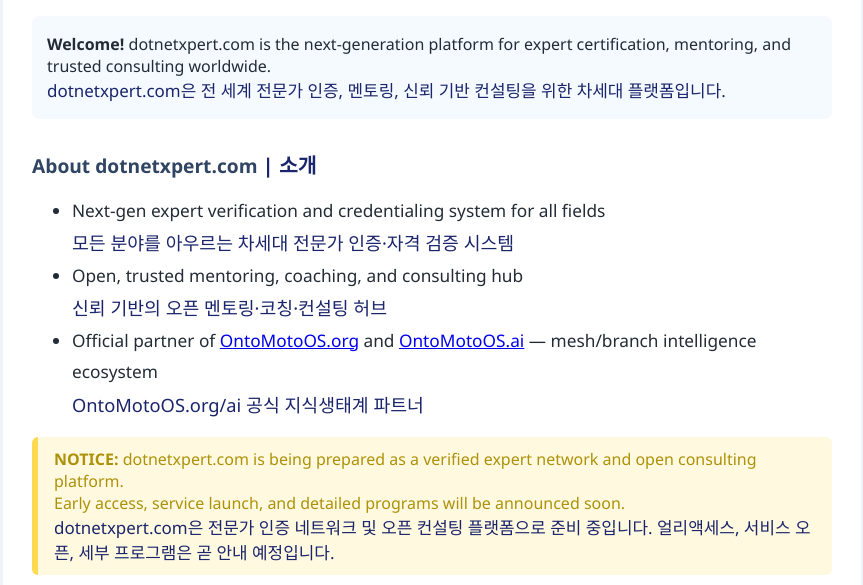
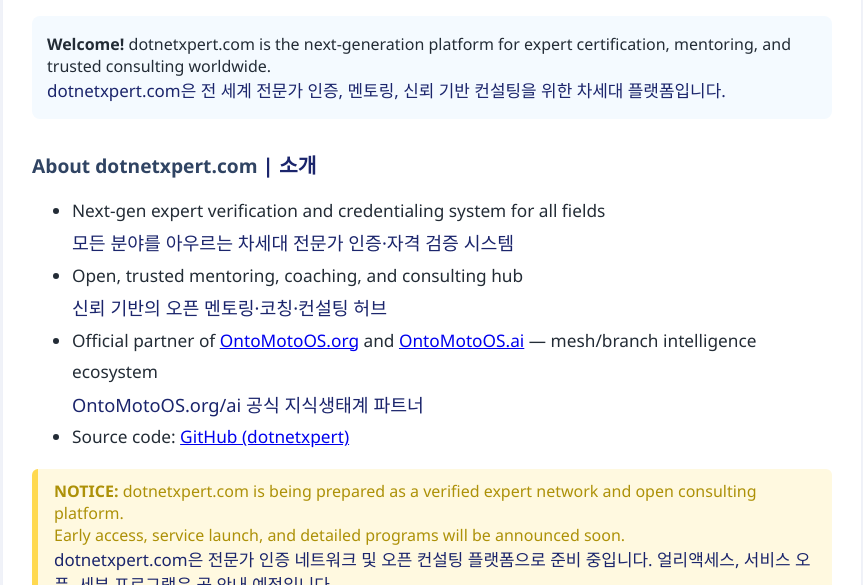
Before and after one commit to nettalk72/dotnetxpert, a plain HTML site: page index.html in a window 1280 px wide. Shown: the part 215-800 px from the top of the page, without its empty margins (208-1071 px from the left). Drawn offline with Linux system fonts and the light colour scheme.

Commit message:
Update index.html

```diff
--- a/index.html
+++ b/index.html
@@ -65,6 +65,9 @@
       </li>
       <li>Official partner of <a href="https://ontomotoos.org" target="_blank">OntoMotoOS.org</a> and <a href="https://ontomotoos.ai" target="_blank">OntoMotoOS.ai</a> — mesh/branch intelligence ecosystem<br>
         <span class="korean">OntoMotoOS.org/ai 공식 지식생태계 파트너</span>
+      </li>
+      <li>
+        Source code: <a href="https://github.com/nettalk72/dotnetxpert" target="_blank">GitHub (dotnetxpert)</a>
       </li>
     </ul>
 
```
